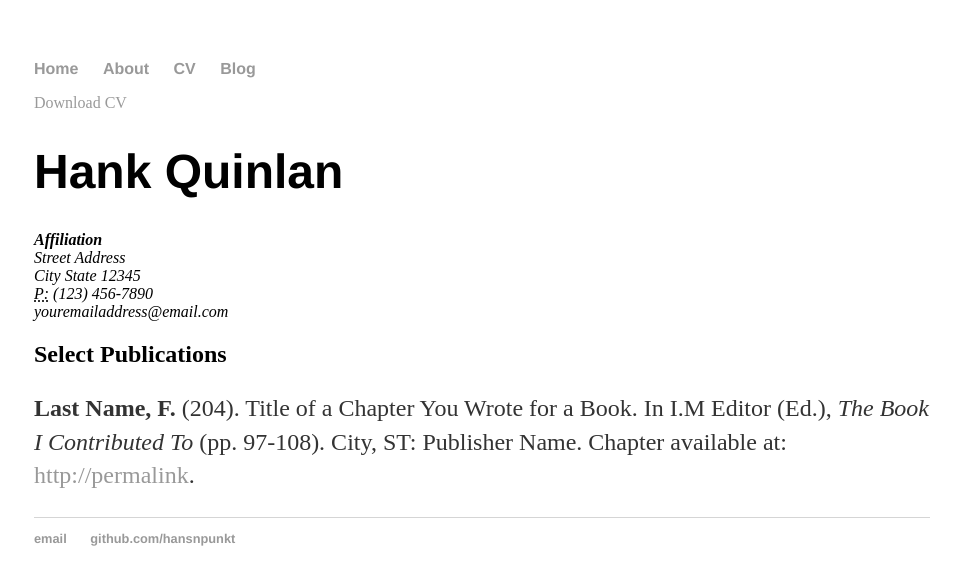
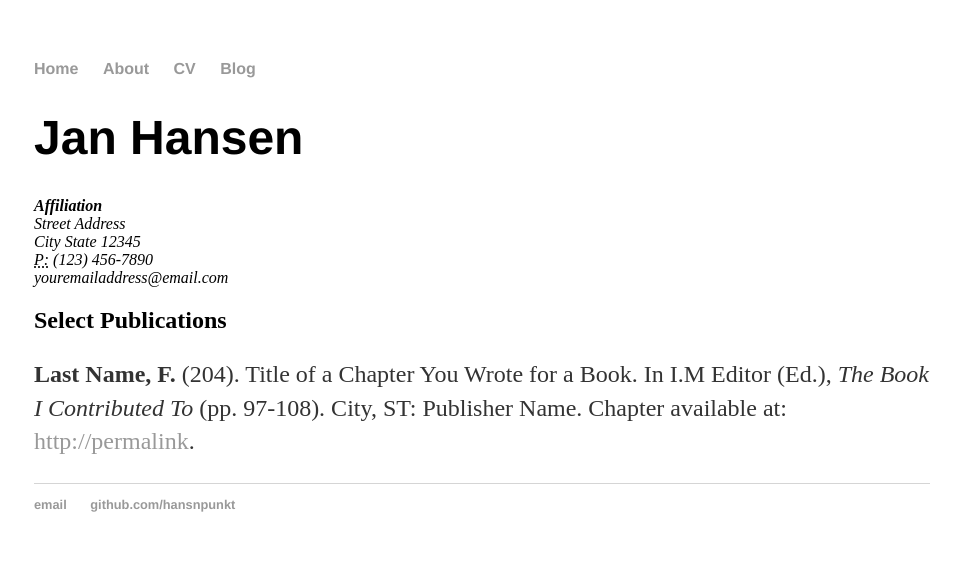
Before and after one commit to hansnpunkt/OLDhansnpunkt.github.io, a Jekyll site: the page built from cv/index.html, in a window 1280 px wide. Shown: the top 585 px of the page, without its empty margins (158-1119 px from the left). Built offline with Jekyll 4.4.1, drawn with Linux system fonts in a browser that asks for light colours.

Commit message:
Update index.html

```diff
--- a/cv/index.html
+++ b/cv/index.html
@@ -3,8 +3,7 @@ layout: default
 title: Jan Hansen's cv
 ---
 <div class="cv">
-<a href="#" class="download" title="Download CV as PDF">Download CV</a>
-					<h1>Hank Quinlan</h1>
+					<h1>Jan Hansen</h1>
 					<address>
 					<strong>Affiliation</strong><br>
 					Street Address<br>
```
